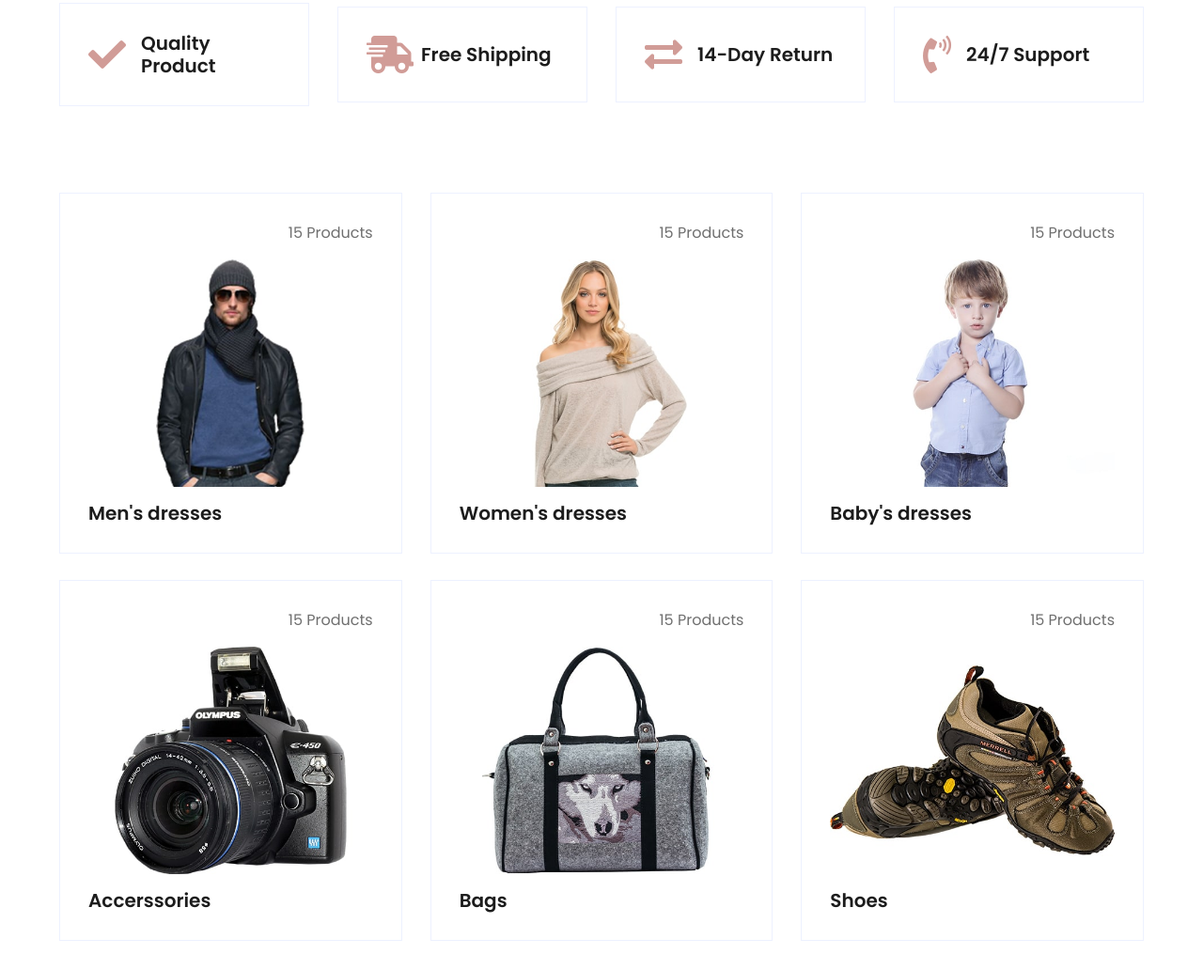
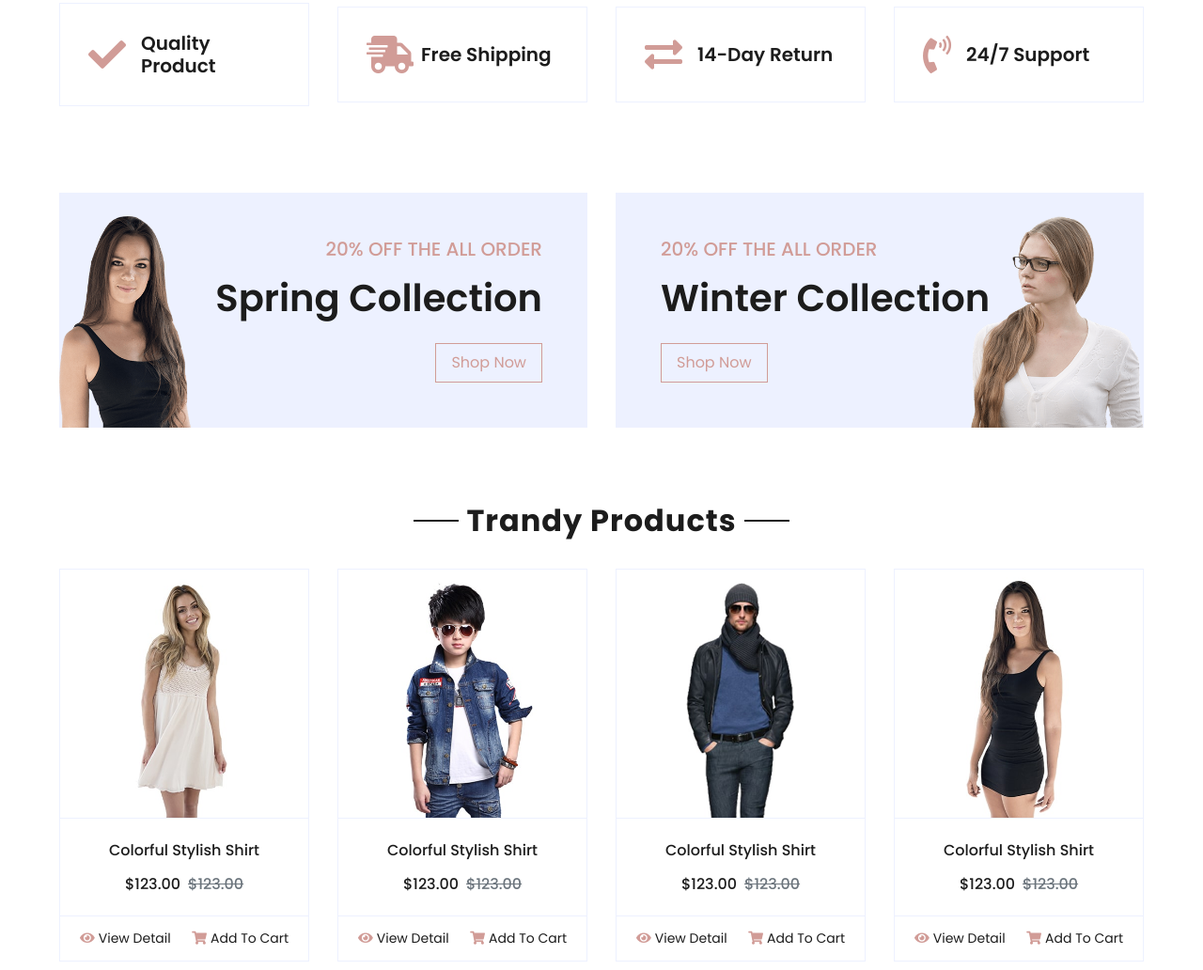
Before and after one commit to jebo4real/Kaalaa_tets_site, a plain HTML site: page index.html in a window 1280 px wide. Shown: the part 688-1720 px from the top of the page at 94% size. Drawn offline with nearby package versions, Linux system fonts and the light colour scheme; no server answers.

Commit message:
Categories off

```diff
--- a/index.html
+++ b/index.html
@@ -314,7 +314,7 @@
     <!-- Featured End -->
 
     <!-- Categories Start -->
-    <div class="container-fluid pt-5">
+    <!-- <div class="container-fluid pt-5">
       <div class="row px-xl-5 pb-3">
         <div class="col-lg-4 col-md-6 pb-1">
           <div
@@ -389,7 +389,7 @@
           </div>
         </div>
       </div>
-    </div>
+    </div> -->
     <!-- Categories End -->
 
     <!-- Offer Start -->
```
